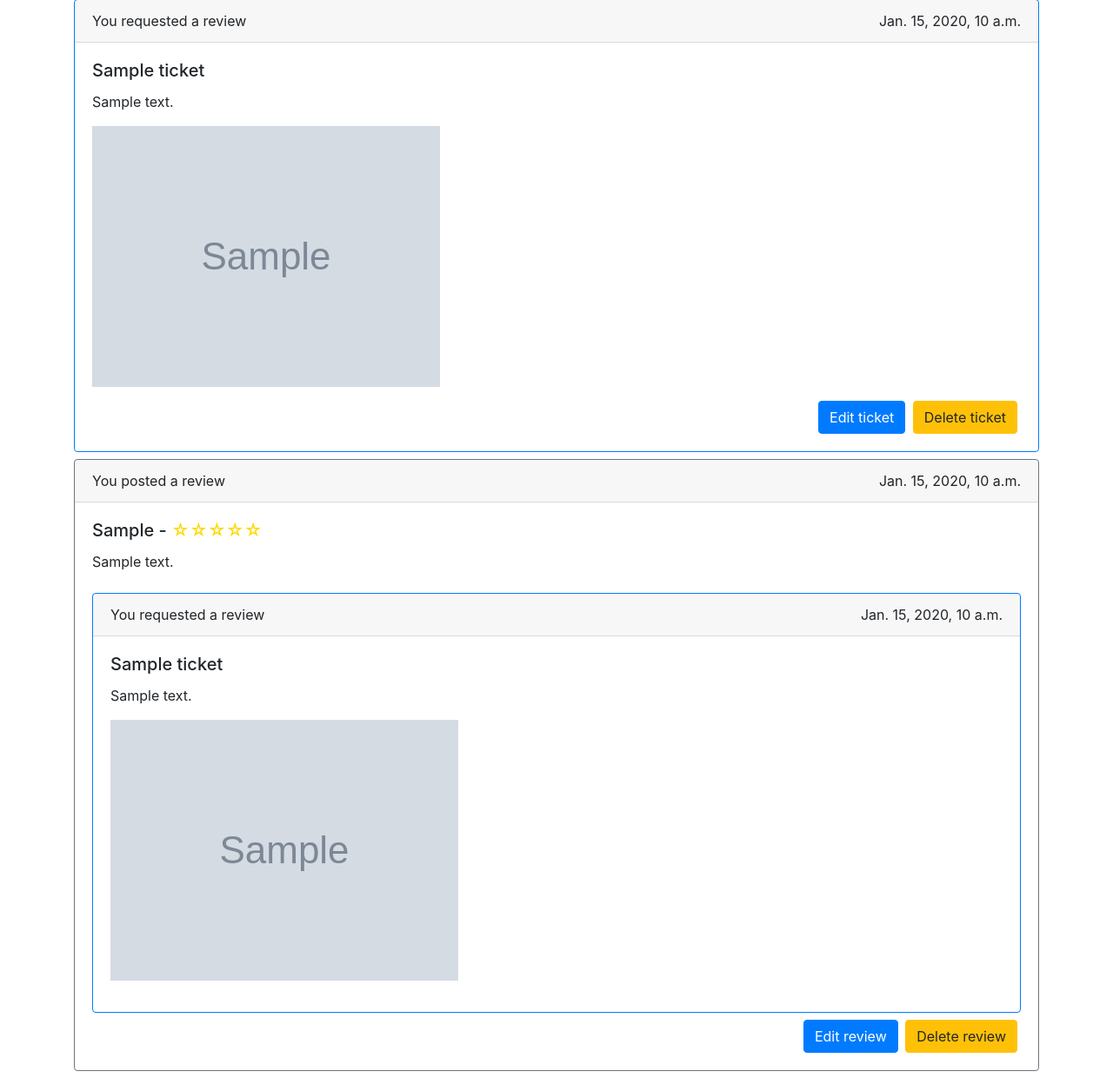
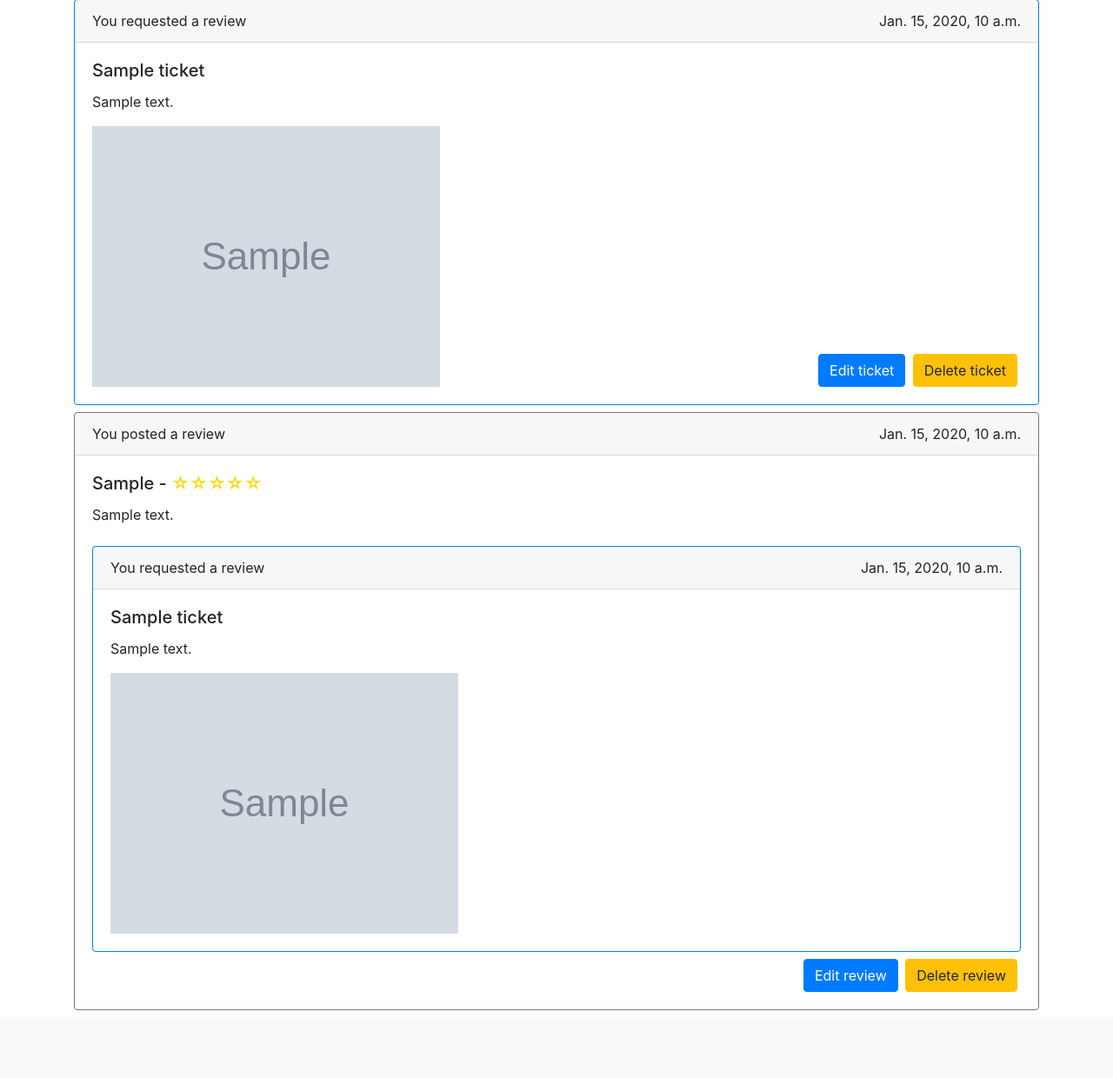
Before and after one commit to franfif/litreview, a Django app: page /posts/ in a window 1280 px wide. Shown: the part 65-1305 px from the top of the page at 87% size. After the commit the page ends 1227 px from the top, so only its background shows below. Run offline with Django 4.2, Linux system fonts and the light colour scheme; a user stored in the database is signed in; tables that the repository leaves empty hold one stand-in row (values such as "Sample post"); grey boxes marked "Sample" are stand-in pictures; some libraries are stand-ins or nearby versions.

Commit message:
update style to have button next to image in ticket snippet

```diff
--- a/reviews/templates/reviews/partials/ticket_snippet.html
+++ b/reviews/templates/reviews/partials/ticket_snippet.html
@@ -8,12 +8,13 @@
     <div class="card-body">
         <h5 class="card-title">{{ ticket.title }}</h5>
         <div class="card-text">{{ ticket.description }}</div>
+        <div class="row align-items-end">
+            <div class="card-img-container mt-3 col">
             {% if ticket.image %}
-            <div class="card-img-container my-3">
                   <img src="{{ ticket.image.url }}" alt="">
+            {% endif %}
             </div>
-        {% endif %}
-        <div class="text-right">
+            <div class="text-right col-auto">
                 {% if post.editable %}
                     {% if ticket.editable %}
                         <a class="card-link btn btn-primary" href="{% url 'edit_ticket' ticket.id %}">Edit ticket</a>
@@ -24,5 +25,6 @@
                 {% endif %}
             </div>
         </div>
+    </div>
 
 </div>
```
Lines whose indentation alone changed are shown as unchanged.
